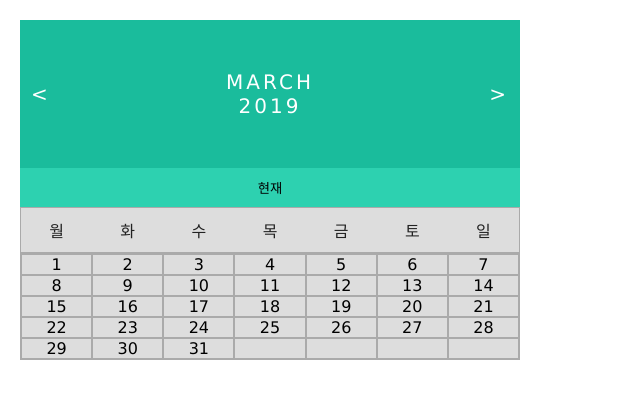
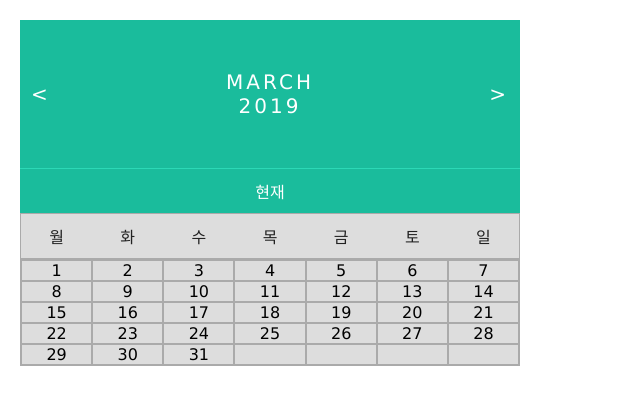
Before and after one commit to kimbeomgyu/belendar, a React (Create React App) app: page / in a window 1280 px wide. Shown: the top 404 px of the page, without its empty margins (0-640 px from the left). Built offline with nearby package versions, Linux system fonts and the light colour scheme.

Commit message:
현재시간변경버튼 css 변경 border-top 추가

```diff
--- a/src/App.css
+++ b/src/App.css
@@ -28,8 +28,11 @@ body {
   background: #1abc9c;
 }
 .now {
+  font-size: 1rem;
+  color: #fff;
   border: 0;
-  background-color: #2dd1b0;
+  border-top: solid 1px #2cd8b6;
+  background-color: #1abc9c;
   padding: 10px 0px;
 }
 
```
